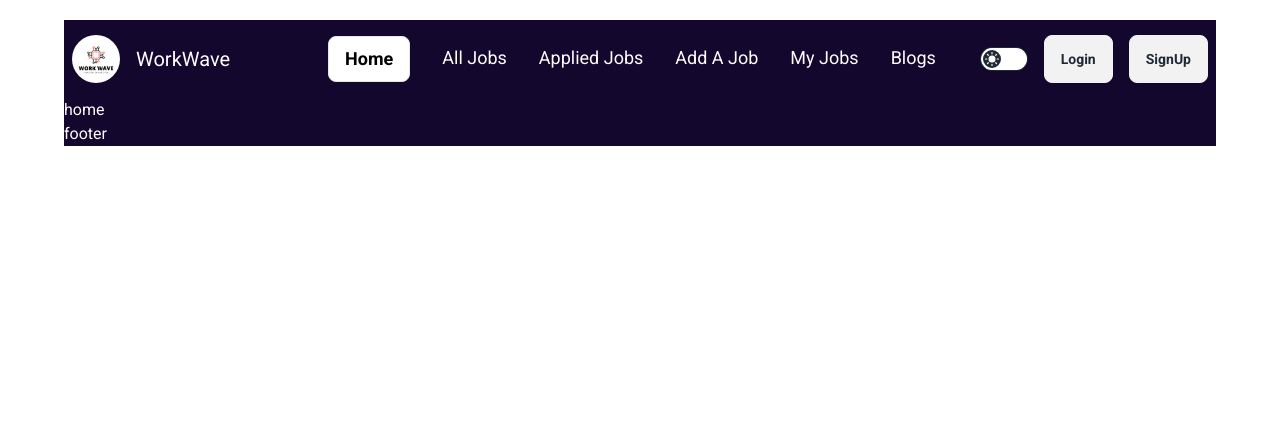
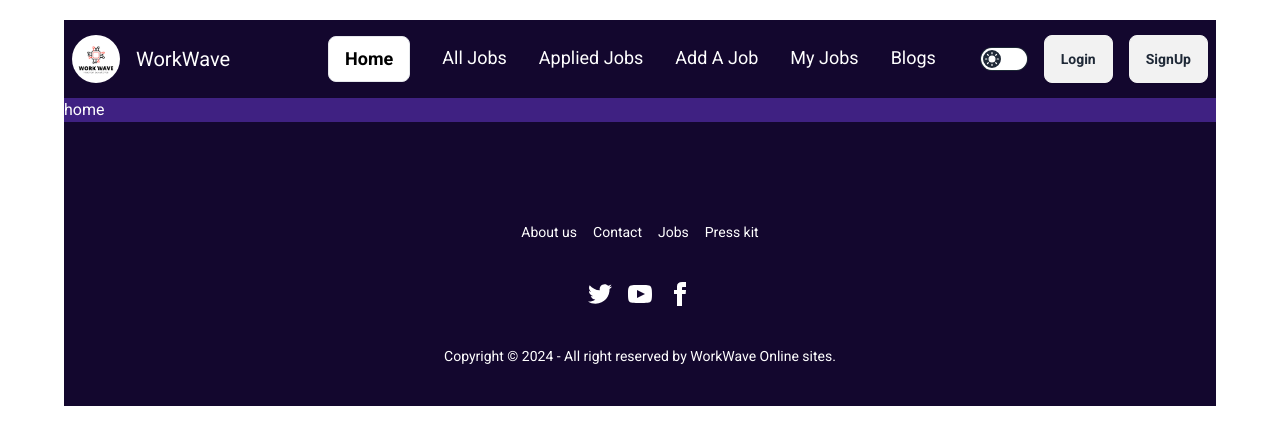
Before and after one commit to Fardin15/work-wave, a React (Vite) app: page / in a window 1280 px wide. Shown: the top 444 px of the page. Built offline with nearby package versions, Linux system fonts and the light colour scheme; no server answers.

Commit message:
footer added

```diff
--- a/src/Components/Footer.jsx
+++ b/src/Components/Footer.jsx
@@ -1,8 +1,53 @@
 const Footer = () => {
   return (
-    <div>
-      <h1>footer</h1>
-    </div>
+    <footer className="footer footer-center p-10 bg-[#13072E] text-white mt-[60px] rounded">
+      <nav className="grid grid-flow-col gap-4">
+        <a className="link link-hover">About us</a>
+        <a className="link link-hover">Contact</a>
+        <a className="link link-hover">Jobs</a>
+        <a className="link link-hover">Press kit</a>
+      </nav>
+      <nav>
+        <div className="grid grid-flow-col gap-4">
+          <a>
+            <svg
+              xmlns="http://www.w3.org/2000/svg"
+              width="24"
+              height="24"
+              viewBox="0 0 24 24"
+              className="fill-current"
+            >
+              <path d="M24 4.557c-.883.392-1.832.656-2.828.775 1.017-.609 1.798-1.574 2.165-2.724-.951.564-2.005.974-3.127 1.195-.897-.957-2.178-1.555-3.594-1.555-3.179 0-5.515 2.966-4.797 6.045-4.091-.205-7.719-2.165-10.148-5.144-1.29 2.213-.669 5.108 1.523 6.574-.806-.026-1.566-.247-2.229-.616-.054 2.281 1.581 4.415 3.949 4.89-.693.188-1.452.232-2.224.084.626 1.956 2.444 3.379 4.6 3.419-2.07 1.623-4.678 2.348-7.29 2.04 2.179 1.397 4.768 2.212 7.548 2.212 9.142 0 14.307-7.721 13.995-14.646.962-.695 1.797-1.562 2.457-2.549z"></path>
+            </svg>
+          </a>
+          <a>
+            <svg
+              xmlns="http://www.w3.org/2000/svg"
+              width="24"
+              height="24"
+              viewBox="0 0 24 24"
+              className="fill-current"
+            >
+              <path d="M19.615 3.184c-3.604-.246-11.631-.245-15.23 0-3.897.266-4.356 2.62-4.385 8.816.029 6.185.484 8.549 4.385 8.816 3.6.245 11.626.246 15.23 0 3.897-.266 4.356-2.62 4.385-8.816-.029-6.185-.484-8.549-4.385-8.816zm-10.615 12.816v-8l8 3.993-8 4.007z"></path>
+            </svg>
+          </a>
+          <a>
+            <svg
+              xmlns="http://www.w3.org/2000/svg"
+              width="24"
+              height="24"
+              viewBox="0 0 24 24"
+              className="fill-current"
+            >
+              <path d="M9 8h-3v4h3v12h5v-12h3.642l.358-4h-4v-1.667c0-.955.192-1.333 1.115-1.333h2.885v-5h-3.808c-3.596 0-5.192 1.583-5.192 4.615v3.385z"></path>
+            </svg>
+          </a>
+        </div>
+      </nav>
+      <aside>
+        <p>Copyright © 2024 - All right reserved by WorkWave Online sites.</p>
+      </aside>
+    </footer>
   );
 };
 
--- a/src/Layouts/Main.jsx
+++ b/src/Layouts/Main.jsx
@@ -6,7 +6,9 @@
   return (
     <div className="bg-[#13072E] text-white max-w-6xl mx-auto mt-5 font-roboto">
       <Navbar></Navbar>
-      <Outlet></Outlet>
+      <div className="bg-[#3F2182]">
+        <Outlet></Outlet>
+      </div>
       <Footer></Footer>
     </div>
   );
```
